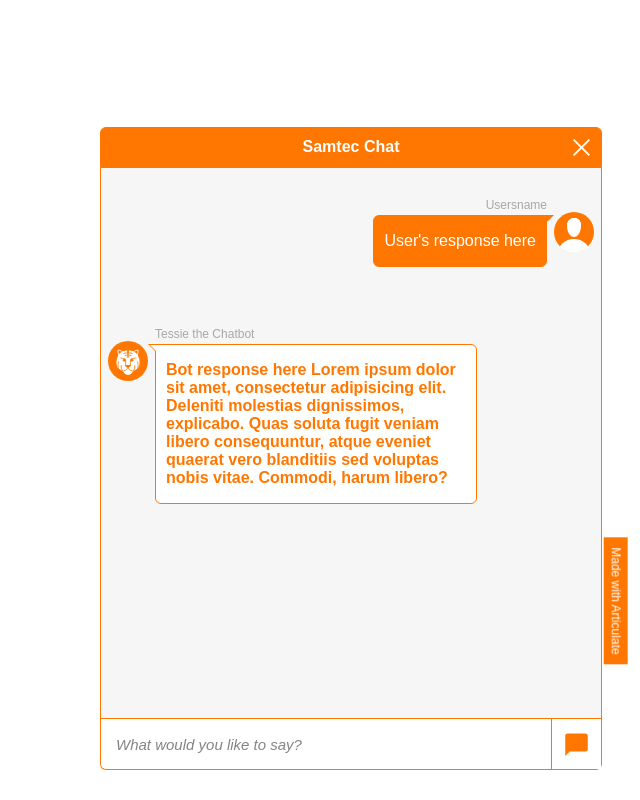
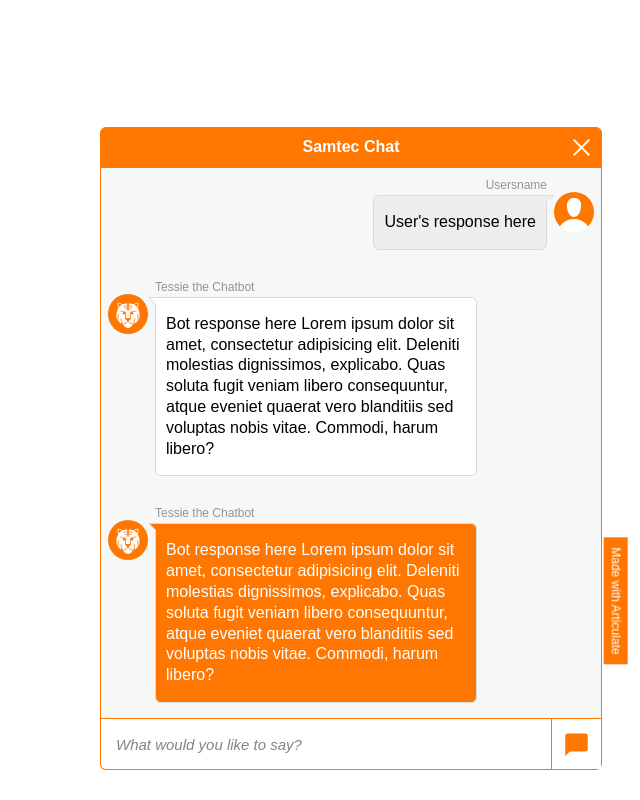
Before and after one commit to broham89/samtec-chat, a plain HTML site: page index.html in a window 1280 px wide. Both pictures are taken after a click on the element 1215 px from the left and 745 px from the top of the page. Shown: the whole page, without its empty margins (640-1280 px from the left). Drawn offline with nearby package versions, Linux system fonts and the light colour scheme.

Commit message:
Changed text-bubble colors and added third user response.

```diff
--- a/css/style.css
+++ b/css/style.css
@@ -1,6 +1,5 @@
 body {
 	font-family: sans-serif;
-    color: #333;
     /* default settings */
     padding: 0;
     margin: 0;
@@ -101,7 +100,7 @@ body {
     border: 1px solid #f70;
     overflow-x: hidden;
     overflow-y: auto;
-    background-color: #f7f6f6;
+    background-color: #f6f7f7;
 }
 
 /* Profile Gravatar ------------------ */
@@ -145,24 +144,22 @@ body {
 
 
 /* TEXT BUBBLE ----------- */
+#chat-container .response {
+    width: 100%;
+    padding: 10px 0 20px 0;
+    display: flex;
+}
+
 #user-response {
-    width: 100%;
-    padding: 30px 0;
-    display: flex;
     justify-content: flex-end;
 }
 
 #bot-response {
-    width: 100%;
     text-align: left;
-    padding: 30px 0;
-    display: flex;
 }
 
 #bot-response .talk-bubble {
     background-color: white;
-    color: #f70;
-    font-weight: 600;
 }
 
 .talk-bubble {
@@ -170,16 +167,17 @@ body {
     position: relative;
     max-width: 300px;
     height: auto;
-    background-color: #f70;
+    background-color: #eeeeef;
     border-radius: 6px;
-    color: #fff;
     padding: 0 10px;
 
 }
 
 .border {
-    border: 1px solid #f70;
+    border: 1px solid #dadadc;
 }
+
+
 
 index.html:17
 .talk-bubble {
@@ -197,7 +195,16 @@ index.html:17
     top: -1px;
     right: -8px;
     border: 8px transparent solid;
-    border-top-color: #f70;
+    border-top-color: #dadadc;
+}
+
+.tri-right.border.btm-right-in:after {
+    content: "";
+    position: absolute;
+    top: 0px;
+    right: -6px;
+    border: 8px transparent solid;
+    border-top-color: #eeeeef;
 }
 
 .tri-right.border.btm-left-in:before {
@@ -206,7 +213,7 @@ index.html:17
     top: -1px;
     left: -8px;
     border: 7px transparent solid;
-    border-top-color: #f70;
+    border-top-color: #dadadc;
 }
 .tri-right.btm-left-in:after {
     content: "";
@@ -219,6 +226,16 @@ index.html:17
 
 #talktext {
     text-align: left;
+    line-height: 1.3;
+}
+
+#third-user .talk-bubble {
+    background-color: #f70;
+    color: white;
+}
+
+#third-user .tri-right.border.btm-left-in:after {
+    border-top-color: #f70;
 }
 
 /* INPUT AREA --- */
--- a/index.html
+++ b/index.html
@@ -47,7 +47,7 @@
 
 		<!-- CONVERSATION AREA: where the text bubble pop up-->
 		<div id="convobox" class="convo-area">
-				<div id="user-response">
+			<div id="user-response" class="response">
 				<div class="text-container">
 					<span class="subtitle">Usersname</span>
 					<div class="talk-bubble tri-right border btm-right-in">
@@ -60,7 +60,20 @@
 
 			</div>
 
-				<div id="bot-response">
+			<div id="bot-response" class="response">
+				<div class="gravatar profile-bot"></div>
+				<div class="text-container">
+					<span class="subtitle">Tessie the Chatbot</span>
+					<div class="talk-bubble tri-right border btm-left-in">
+						<div id="talktext">
+							<p>Bot response here Lorem ipsum dolor sit amet, consectetur adipisicing elit. Deleniti molestias dignissimos, explicabo. Quas soluta fugit veniam libero consequuntur, atque eveniet quaerat vero blanditiis sed voluptas nobis vitae. Commodi, harum libero?</p>
+						</div>
+					</div>
+				</div>
+
+			</div>
+
+			<div id="third-user" class="response">
 				<div class="gravatar profile-bot"></div>
 				<div class="text-container">
 					<span class="subtitle">Tessie the Chatbot</span>
@@ -75,6 +88,7 @@
 
 		</div>
 
+		<!--  -->
 		<div class="input-group">
 			<input type="text" class="form-control" placeholder="What would you like to say?">
 			<span class="input-group-btn">
```
Lines whose indentation alone changed are shown as unchanged.
